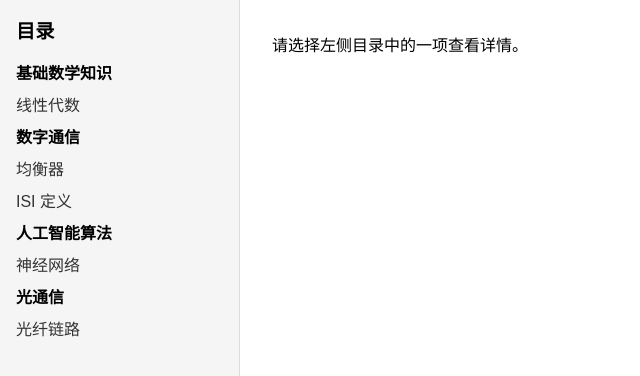
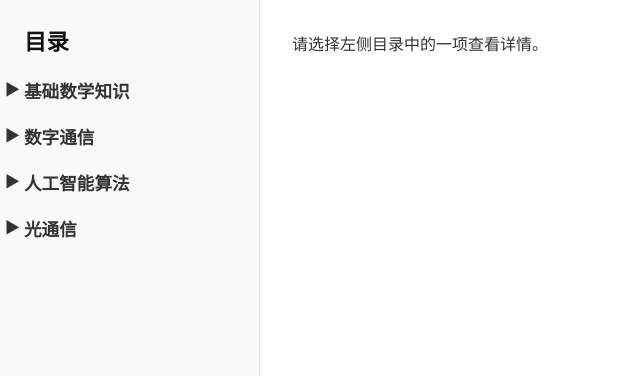
Before and after one commit to ZicongJiang/ZCwiki.github.io, a plain HTML site: page index.html in a window 1280 px wide. Shown: the top 376 px of the page, without its empty margins (0-640 px from the left). Drawn offline with nearby package versions, Linux system fonts and the light colour scheme.

Commit message:
v0.0.1.1

```diff
--- a/script.js
+++ b/script.js
@@ -1,44 +1,57 @@
-// 加载 menu.json，动态生成导航
+// 动态生成 Accordion 目录
 async function buildMenu() {
   const res = await fetch('menu.json');
+  if (!res.ok) {
+    document.getElementById('menu').textContent = '目录加载失败';
+    return;
+  }
   const menu = await res.json();
   const container = document.getElementById('menu');
 
-  const ulRoot = document.createElement('ul');
   for (const [category, items] of Object.entries(menu)) {
-    const liCat = document.createElement('li');
-    const catTitle = document.createElement('strong');
-    catTitle.textContent = category;
-    liCat.appendChild(catTitle);
+    // 创建 <details> 折叠面板
+    const details = document.createElement('details');
 
+    // 默认让第一个分类展开（可选）
+    // if (Object.keys(menu)[0] === category) details.open = true;
+
+    // 分类标题
+    const summary = document.createElement('summary');
+    summary.textContent = category;
+    details.appendChild(summary);
+
+    // 子菜单列表
     const ulSub = document.createElement('ul');
     for (const [label, path] of Object.entries(items)) {
       const li = document.createElement('li');
       const a = document.createElement('a');
-      a.href = '#';
       a.textContent = label;
       a.addEventListener('click', e => {
         e.preventDefault();
         loadContent(path);
+        // 点击后高亮当前项
+        document.querySelectorAll('#menu a').forEach(x => x.classList.remove('active'));
+        a.classList.add('active');
       });
       li.appendChild(a);
       ulSub.appendChild(li);
     }
-    liCat.appendChild(ulSub);
-    ulRoot.appendChild(liCat);
+    details.appendChild(ulSub);
+    container.appendChild(details);
   }
-  container.appendChild(ulRoot);
 }
 
-// 根据文件后缀，选择渲染方式
+// 加载对应内容：Markdown 渲染或 PDF/HTML 嵌入
 async function loadContent(path) {
   const contentEl = document.getElementById('content');
-  // PDF 或 HTML
+
+  // 检测 PDF / HTML 文件
   if (/.pdf$/i.test(path) || /.html?$/i.test(path)) {
     contentEl.innerHTML = `<iframe src="${path}"></iframe>`;
     return;
   }
-  // Markdown
+
+  // Markdown 渲染
   const res = await fetch(path);
   if (!res.ok) {
     contentEl.innerHTML = `<p style="color:red">加载失败：${path}</p>`;
@@ -48,6 +61,7 @@ async function loadContent(path) {
   contentEl.innerHTML = marked.parse(md);
 }
 
+// 初始化
 document.addEventListener('DOMContentLoaded', () => {
   buildMenu();
 });
--- a/style.css
+++ b/style.css
@@ -1,32 +1,84 @@
+/* reset & layout */
 * { box-sizing: border-box; margin: 0; padding: 0; }
 body {
   display: flex;
-  font-family: sans-serif;
+  font-family: "Helvetica Neue", Arial, sans-serif;
   height: 100vh;
+  color: #333;
+  background: #fff;
 }
+
+/* 侧边栏 */
 #sidebar {
-  width: 240px;
-  background: #f5f5f5;
-  border-right: 1px solid #ddd;
+  width: 260px;
+  background: #fafafa;
+  border-right: 1px solid #e0e0e0;
   overflow-y: auto;
-  padding: 1rem;
+  padding: 1.5rem;
 }
 #sidebar h2 {
+  font-size: 1.4rem;
   margin-bottom: 1rem;
-  font-size: 1.2rem;
+  color: #111;
 }
-#menu ul { list-style: none; }
-#menu li { margin: 0.5rem 0; }
-#menu a {
+
+/* 折叠面板 (Accordion) */
+details {
+  margin-bottom: 0.5rem;
+}
+summary {
+  list-style: none;           /* 去掉默认箭头 */
+  cursor: pointer;            /* 手型指针 */
+  font-size: 1.1rem;          /* 一级标题字体 */
+  font-weight: 600;
+  padding: 0.4rem 0;
+  position: relative;
+  transition: color 0.2s;
+}
+summary:hover {
+  color: #007acc;
+}
+
+/* 自定义箭头 */
+summary::before {
+  content: "▶";
+  position: absolute;
+  left: -1.2rem;
+  top: 0.4rem;
+  transition: transform 0.2s;
+  font-size: 0.9rem;
+}
+summary[open]::before {
+  content: "▼";
+}
+
+/* 子菜单列表 */
+details ul {
+  list-style: none;
+  margin: 0.3rem 0 0.8rem 1.2rem;
+  padding-left: 0;
+}
+details li {
+  margin: 0.3rem 0;
+}
+details a {
   text-decoration: none;
   color: #333;
+  font-size: 0.95rem;     /* 二级项稍小 */
+  cursor: pointer;
+  transition: color 0.2s;
 }
-#menu a:hover { text-decoration: underline; }
+details a:hover {
+  color: #007acc;
+  text-decoration: underline;
+}
 
+/* 主体内容区域 */
 #content {
   flex: 1;
   padding: 2rem;
   overflow-y: auto;
+  line-height: 1.6;
 }
 #content iframe {
   width: 100%;
```
